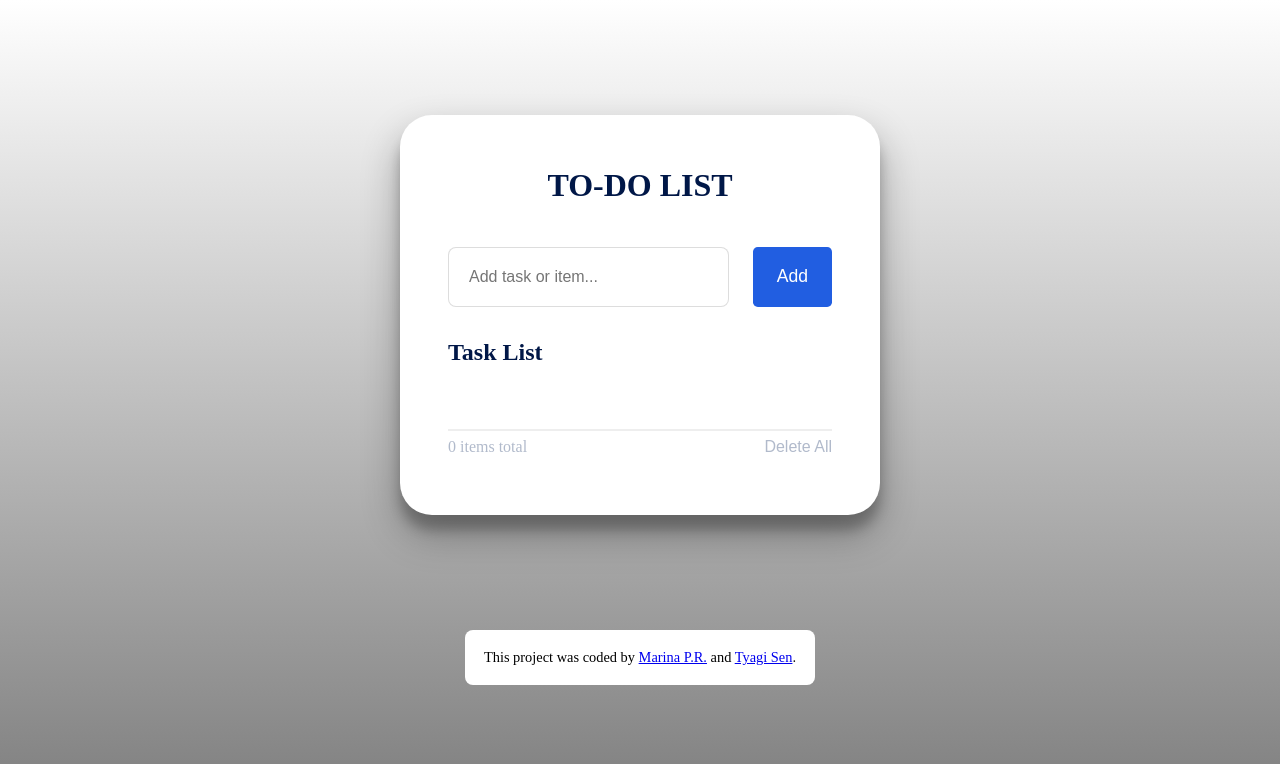
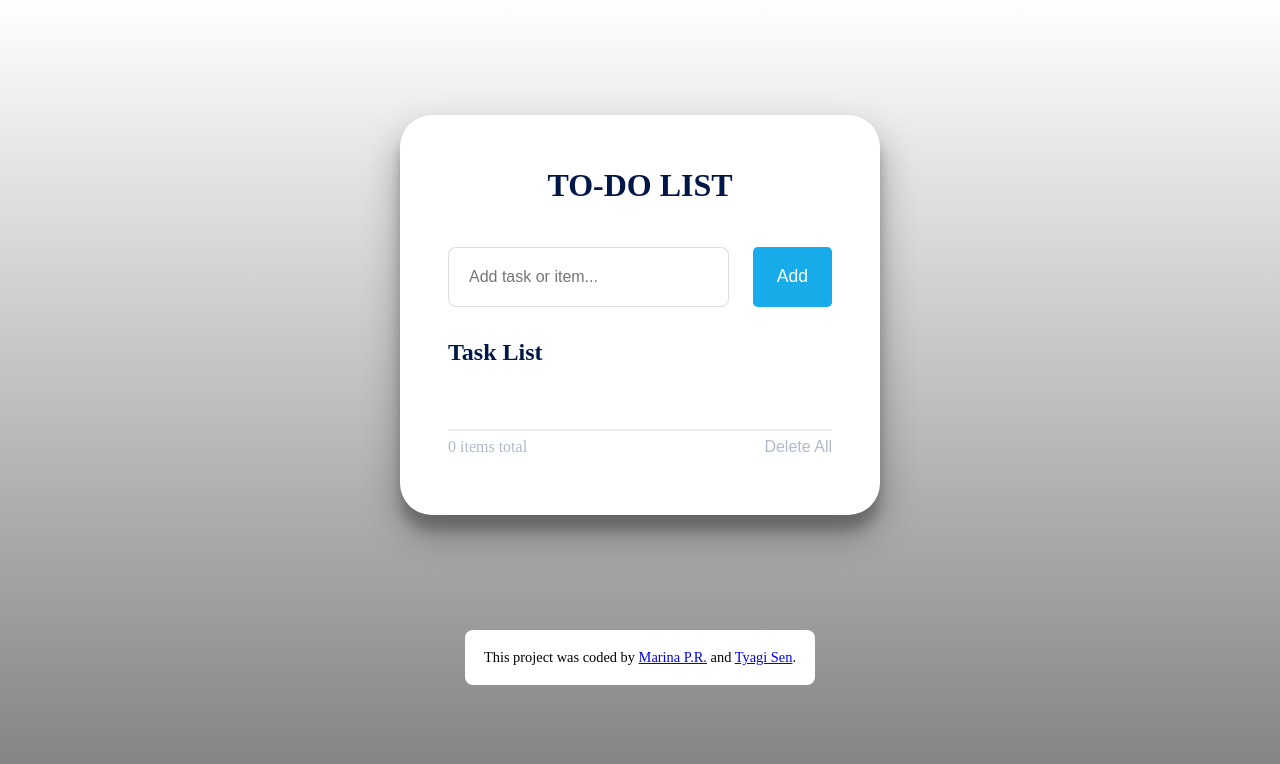
Before and after one commit to MarinaPerezR/to-do-list, a plain HTML site: page index.html in a window 1280 px wide. In both pictures the pointer is over the button "Add". Drawn offline with Linux system fonts and the light colour scheme.

Commit message:
Update style.css

```diff
--- a/style.css
+++ b/style.css
@@ -66,7 +66,7 @@ h2 {
 }
 
 .input-button:hover {
-  background-color: rgb(33, 94, 225);
+  background-color: rgb(24, 171, 234);
   cursor: pointer;
   transition: 200ms ease-in-out;
 }
@@ -156,6 +156,7 @@ input[type="checkbox"]::before::after {
 .counter-container button:hover {
   color: rgb(233, 14, 14);
   cursor: pointer;
+  transition: 200ms ease-in-out;
 }
 
 footer {
```
